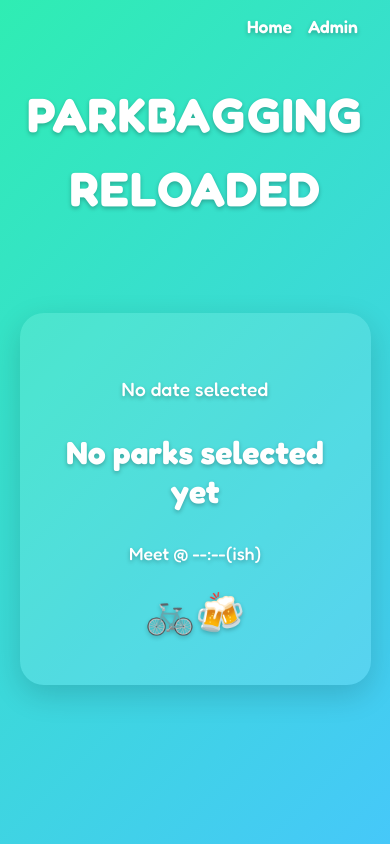
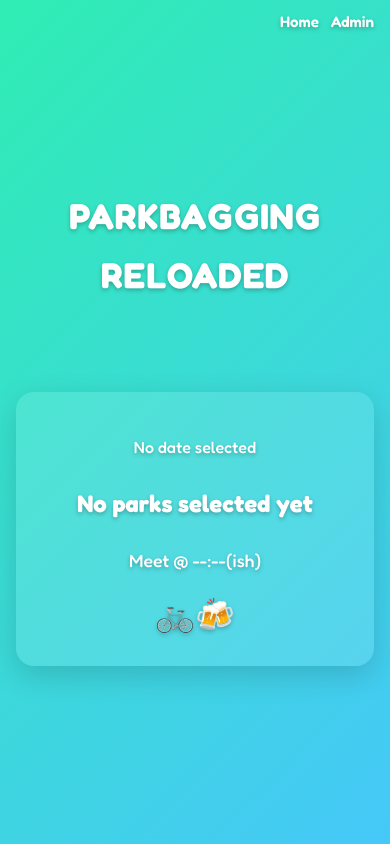
Before and after one commit to humber-jake/parkbagging-reloaded, a React (Vite) app: page / in a window 390 px wide. Built offline with nearby package versions, Linux system fonts and the light colour scheme.

Commit message:
mobile overflow styling

```diff
--- a/src/styles/index.css
+++ b/src/styles/index.css
@@ -10,10 +10,18 @@ html,
 body,
 #root {
   width: 100%;
-  height: 100%;
+  min-height: 100%;
   margin: 0;
+}
 
-  background: linear-gradient(-45deg, #46c8f9, #2fedb3);
+#root {
+  min-height: 100vh;
+  min-height: 100dvh;
+
+  background: linear-gradient(-45deg, #46c8f9 0%, #2fedb3 100%);
+
+  background-repeat: no-repeat;
+  background-size: cover;
 }
 
 body {
@@ -58,17 +66,21 @@ h1 {
 .nav a:hover {
   opacity: 0.75;
 }
+
 .home,
 .admin {
-  /* min-height: 80vh; */
   width: 100%;
 
   display: flex;
   flex-direction: column;
-  justify-content: center;
   align-items: center;
 
-  padding: 2rem;
+  padding: 1rem;
+}
+
+.home {
+  justify-content: center;
+  min-height: calc(100dvh - 70px);
 }
 
 .ride-card {
@@ -204,7 +216,7 @@ h1 {
   width: 100%;
   max-width: 300px;
 
-  margin: 1rem;
+  margin: 1rem 0;
 
   padding: 0.9rem;
 
@@ -258,3 +270,59 @@ h1 {
 
   text-align: left;
 }
+
+@media (max-width: 500px) {
+  h1 {
+    font-size: 2.2rem;
+  }
+
+  .nav {
+    padding: 0.75rem 1rem;
+  }
+
+  .nav-links {
+    gap: 0.75rem;
+  }
+
+  .nav a {
+    font-size: 0.95rem;
+  }
+
+  .ride-card {
+    width: calc(100vw - 2rem);
+    padding: 2rem 1.25rem;
+    border-radius: 18px;
+  }
+
+  .logo {
+    font-size: 2.25rem;
+  }
+
+  .date {
+    font-size: 1rem;
+  }
+
+  .parks h2 {
+    font-size: 1.5rem;
+  }
+
+  .length {
+    font-size: 1.1rem;
+  }
+
+  .emojis {
+    font-size: 2rem;
+  }
+
+  .admin-card {
+    width: calc(100vw - 2rem);
+    padding: 1.5rem;
+  }
+
+  .admin input,
+  .admin .date-time-input,
+  .admin button {
+    max-width: none;
+    width: 100%;
+  }
+}
```
